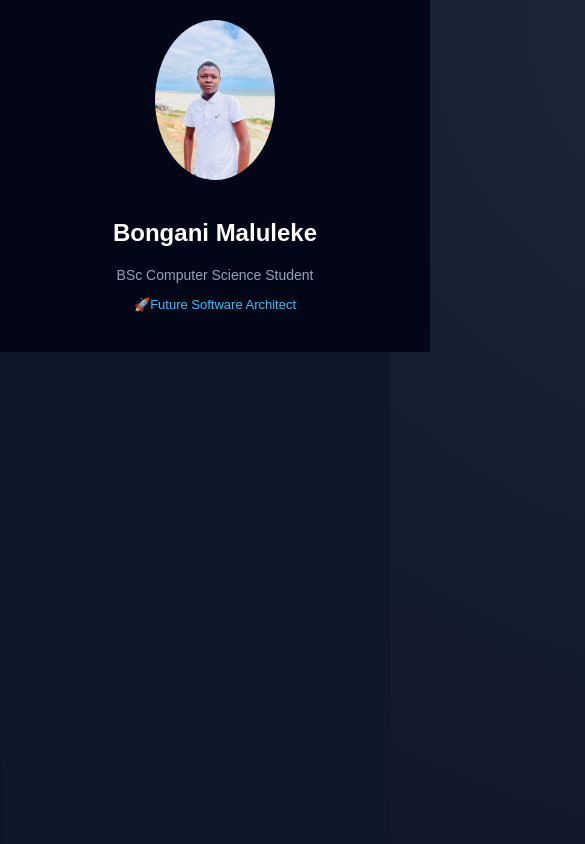
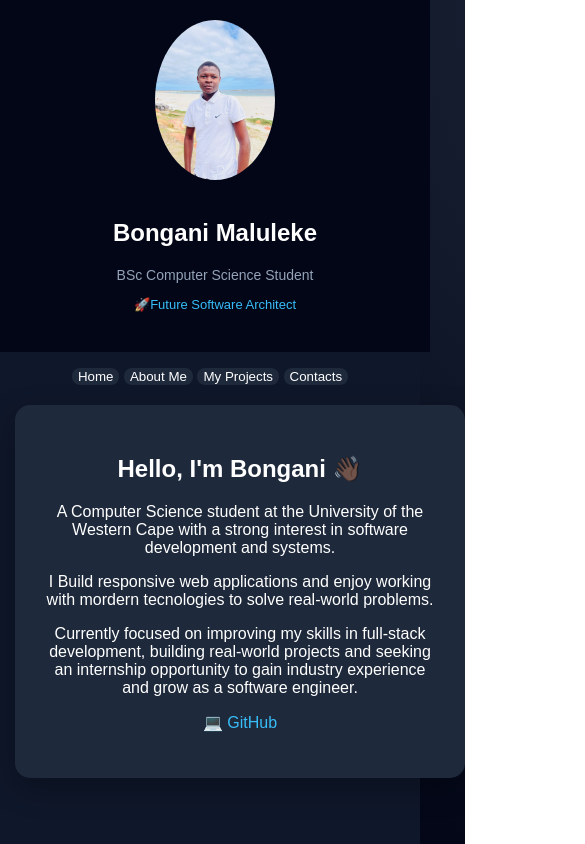
Before and after one commit to De-Bongz/FUTURE_FS_01, a plain HTML site: page index.html in a window 390 px wide. Shown: the top 844 px of the page, 585 px wide, since content can reach past the window. Drawn offline with Linux system fonts and the light colour scheme.

Commit message:
Update style.css

```diff
--- a/style.css
+++ b/style.css
@@ -223,32 +223,41 @@ section{
 
 @media (max-width: 768px) {
 
+    /* Stack layout */
     .container {
         flex-direction: column;
-        height: auto;
+        min-height: auto;
     }
 
+    /* Sidebar becomes top section */
     .sidebar {
         width: 100%;
         padding: 20px;
     }
 
+    /* Content below sidebar */
     .content {
-        padding: 20px;
-        align-items: flex-start;
+        width: 100%;
+        padding: 15px;
+        display: block;
     }
 
+    /* FIX CARD OVERLAP */
+    .card {
+        position: relative !important;
+        width: 100% !important;
+        max-width: 100% !important;
+        margin: 20px 0;
+        left: 0 !important;
+        top: 0 !important;
+        transform: none !important;
+    }
+
+    /* Fix navigation */
     .top-nav {
         position: static;
-        margin-bottom: 20px;
-    }
-
-    /* 🔥 IMPORTANT FIX */
-    .card {
-        position: relative;   /* remove absolute */
-        width: 100%;          /* full width */
-        max-width: 100%;
-        margin-bottom: 20px;
+        margin-bottom: 15px;
+        text-align: center;
     }
 
 }
```
